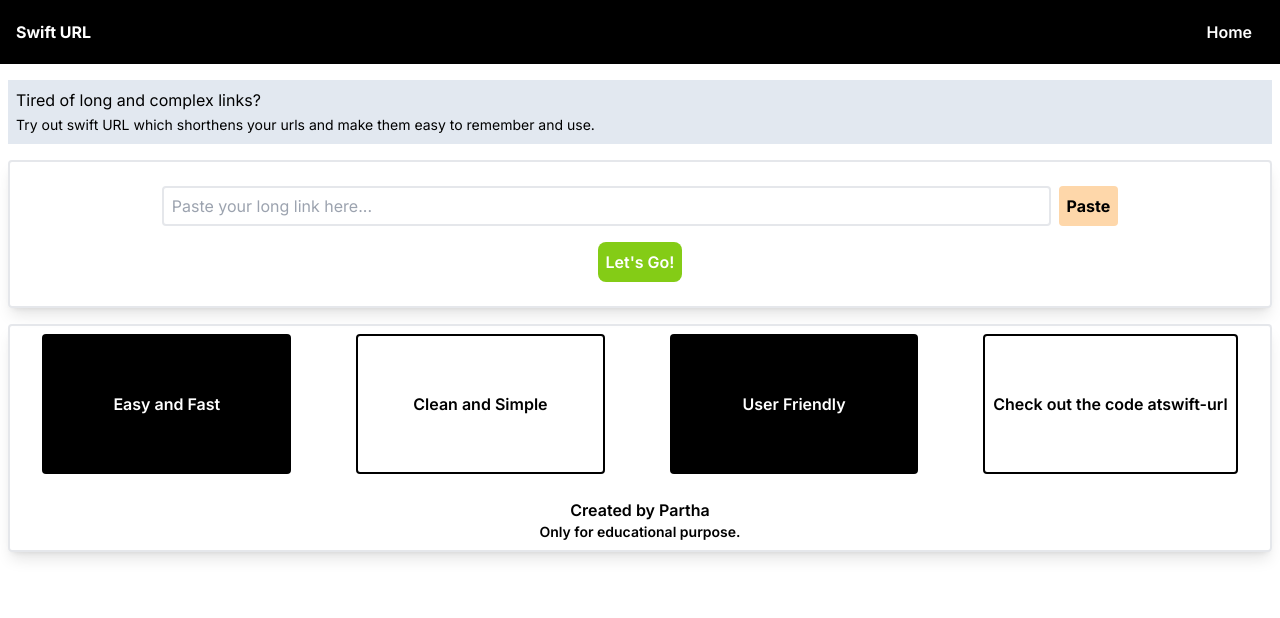
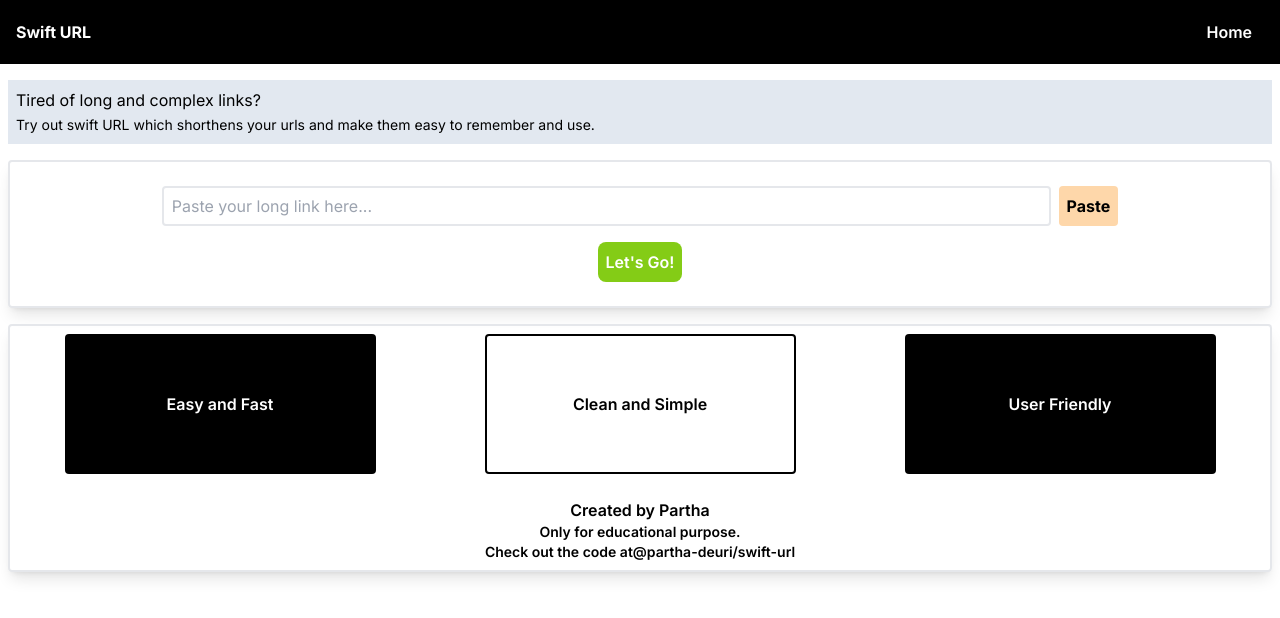
Before and after one commit to Partha-deuri/swift-url, a Next.js app in the folder client/: page / in a window 1280 px wide. Shown: the top 618 px of the page. Built offline with nearby package versions, Linux system fonts and the light colour scheme.

Commit message:
Update page.js

```diff
--- a/client/src/app/page.js
+++ b/client/src/app/page.js
@@ -96,28 +96,28 @@ export default function Home() {
           </div>
           <div className="border-2 rounded mt-4 p-2 shadow-lg ">
             <div className="flex gap-4 justify-around h-[140px] font-semibold mb-6 flex-wrap">
-              <div className="bg-black text-white w-1/5 min-w-fit p-2 flex justify-center items-center rounded">
+              <div className="bg-black text-white w-1/4 min-w-fit p-2 flex justify-center items-center rounded">
                 {/* <img src="" alt="" /> */}
                 <div className="">Easy and Fast</div>
               </div>
-              <div className="border-2 border-black w-1/5 min-w-fit p-2 flex justify-center items-center rounded">
+              <div className="border-2 border-black w-1/4 min-w-fit p-2 flex justify-center items-center rounded">
 
                 <div className="">Clean and Simple</div>
               </div>
-              <div className="bg-black text-white w-1/5 min-w-fit p-2 flex justify-center items-center rounded">
+              <div className="bg-black text-white w-1/4 min-w-fit p-2 flex justify-center items-center rounded">
 
                 <div className="">User Friendly</div>
               </div>
-              <div className="border-2 border-black w-1/5 min-w-fit p-2 flex justify-center items-center rounded">
-                <div className=''>
-                  Check out the code at
-                  <Link href='https://github.com/Partha-deuri/swift-url' className="">swift-url</Link>
-                </div>
-              </div>
+
             </div>
             <div className="">
               <div className="text-center font-semibold">Created by Partha</div>
               <div className="text-center text-sm font-semibold">Only for educational purpose.</div>
+                <div className='text-center text-sm font-semibold'>
+                  Check out the code at
+                  <Link href='https://github.com/Partha-deuri/swift-url' className="">@partha-deuri/swift-url</Link>
+                </div>
+
             </div>
           </div>
         </div>
```
